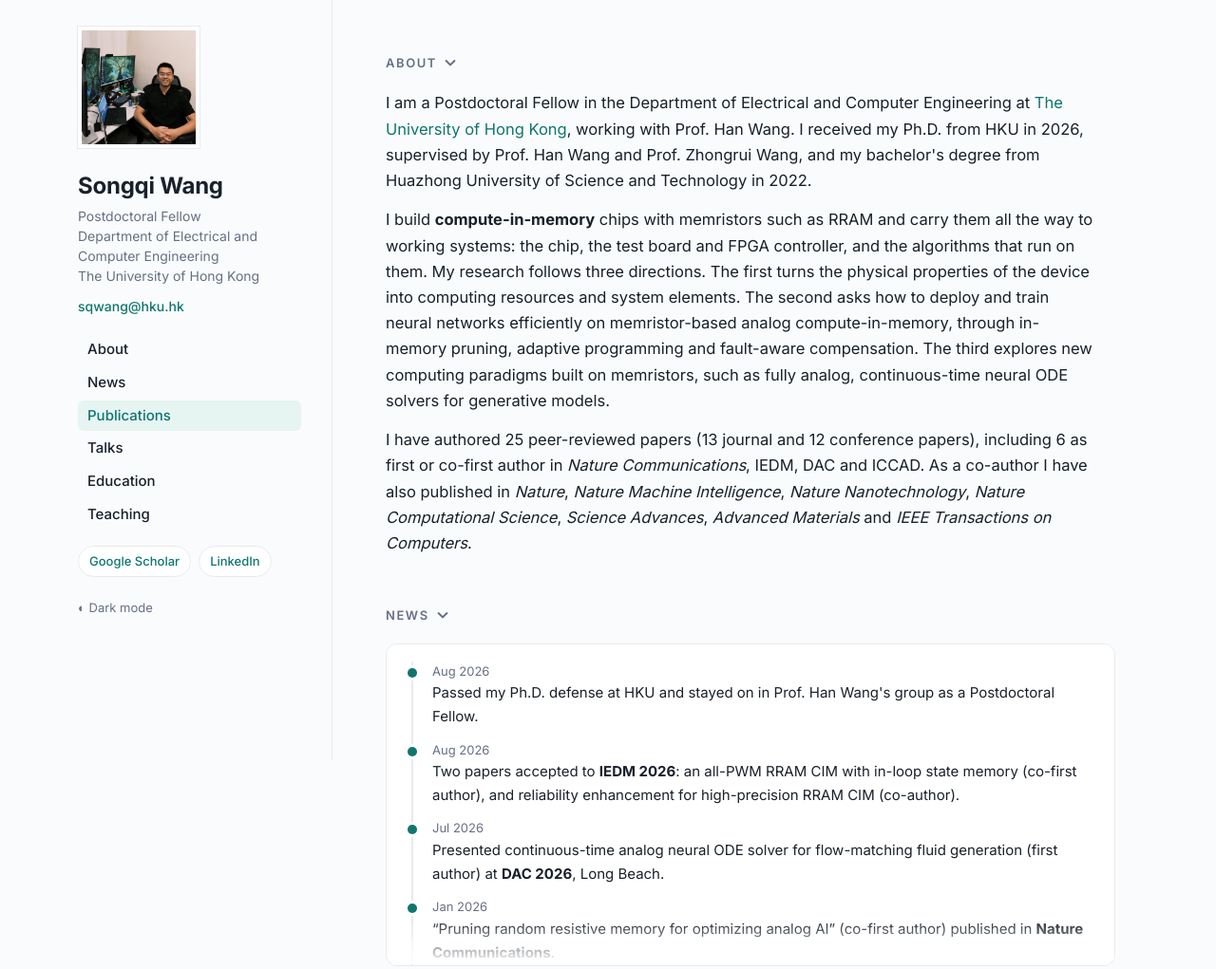
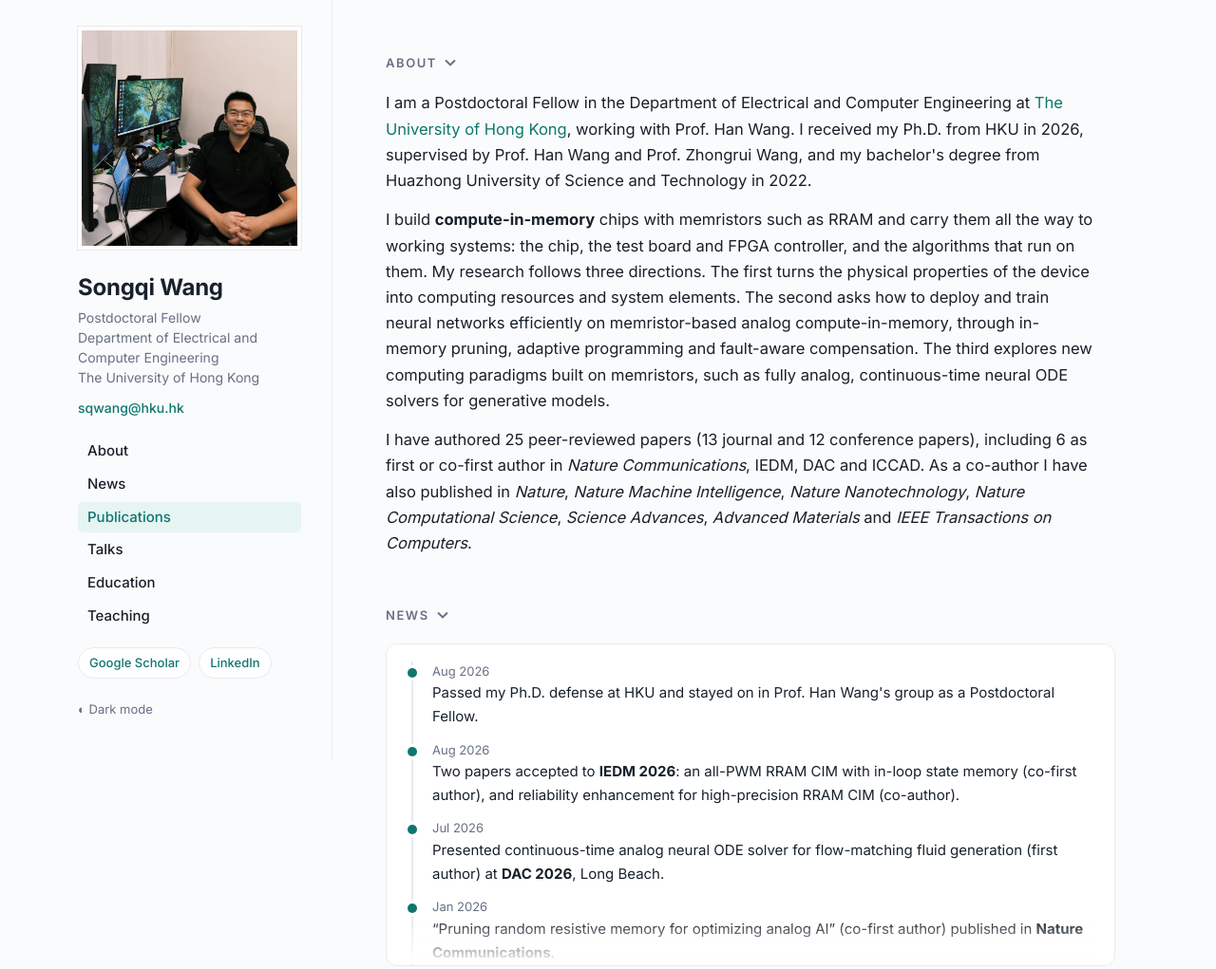
Before and after one commit to wangsongq/wangsongq.github.io, a plain HTML site: page index.html in a window 1280 px wide. Shown: the top 1021 px of the page at 95% size. Drawn offline with Linux system fonts and the light colour scheme.

Commit message:
Enlarge profile photo to match sidebar text width

```diff
--- a/assets/style.css
+++ b/assets/style.css
@@ -27,7 +27,7 @@ a:hover { text-decoration: underline; }
 
 /* Sidebar */
 aside { position: sticky; top: 0; height: 100vh; overflow-y: auto; padding: 56px 32px; border-right: 1px solid var(--rule); }
-.photo { width: 168px; height: 168px; border-radius: 0; object-fit: contain; background: #fff; border: 4px solid var(--card); box-shadow: 0 0 0 1px var(--rule); }
+.photo { width: 100%; max-width: 235px; height: auto; aspect-ratio: 1; border-radius: 0; object-fit: contain; background: #fff; border: 4px solid var(--card); box-shadow: 0 0 0 1px var(--rule); }
 aside h1 { font-size: 24px; margin: 18px 0 2px; letter-spacing: -.01em; }
 .role { color: var(--muted); font-size: 14px; line-height: 1.5; }
 .role a { color: inherit; }
@@ -97,7 +97,6 @@ footer { color: var(--muted); font-size: 13px; }
 /* Short laptop screens: keep the links and theme toggle in view */
 @media (min-width: 901px) and (max-height: 820px) {
   aside { padding-top: 28px; padding-bottom: 20px; }
-  .photo { width: 128px; height: 128px; }
   aside h1 { margin-top: 12px; }
   aside nav { margin: 16px 0; }
 }
--- a/index.html
+++ b/index.html
@@ -18,14 +18,14 @@
 <link rel="preconnect" href="https://fonts.gstatic.com" crossorigin>
 <link href="https://fonts.googleapis.com/css2?family=Inter:wght@400;500;600;700&display=swap" rel="stylesheet" media="print" onload="this.media='all'">
 <noscript><link href="https://fonts.googleapis.com/css2?family=Inter:wght@400;500;600;700&display=swap" rel="stylesheet"></noscript>
-<link rel="stylesheet" href="assets/style.css?v=068c3c2e">
+<link rel="stylesheet" href="assets/style.css?v=7ada9817">
 <script>try{var t=localStorage.getItem("theme");if(t)document.documentElement.dataset.theme=t}catch(e){}</script>
 <script type="application/ld+json">{"@context": "https://schema.org", "@type": "Person", "name": "Songqi Wang", "jobTitle": "Postdoctoral Fellow", "url": "https://wangsongq.github.io/", "email": "mailto:sqwang@hku.hk", "image": "https://wangsongq.github.io/assets/photo-20261008.jpg", "affiliation": {"@type": "CollegeOrUniversity", "name": "The University of Hong Kong"}, "alumniOf": [{"@type": "CollegeOrUniversity", "name": "The University of Hong Kong"}, {"@type": "CollegeOrUniversity", "name": "University of California, Santa Barbara"}, {"@type": "CollegeOrUniversity", "name": "Nanyang Technological University"}, {"@type": "CollegeOrUniversity", "name": "Huazhong University of Science and Technology"}], "sameAs": ["https://scholar.google.com/citations?user=gerKleUAAAAJ&hl=en", "https://www.linkedin.com/in/songqi-lucas-wang-392aba236/"], "knowsAbout": ["RRAM compute-in-memory", "Analog neural ODE solvers", "In-memory pruning", "Edge AI hardware"]}</script>
 </head>
 <body>
 <div class="wrap">
   <aside>
-    <img class="photo" src="assets/photo-20261008.jpg" alt="Photo of Songqi Wang" width="168" height="168">
+    <img class="photo" src="assets/photo-20261008.jpg" alt="Photo of Songqi Wang" width="235" height="235">
     <h1>Songqi Wang</h1>
     <div class="role">Postdoctoral Fellow<br>Department of Electrical and Computer Engineering<br><a href="https://www.hku.hk/">The University of Hong Kong</a></div>
     <a class="email" href="mailto:sqwang@hku.hk">sqwang@hku.hk</a>
```
